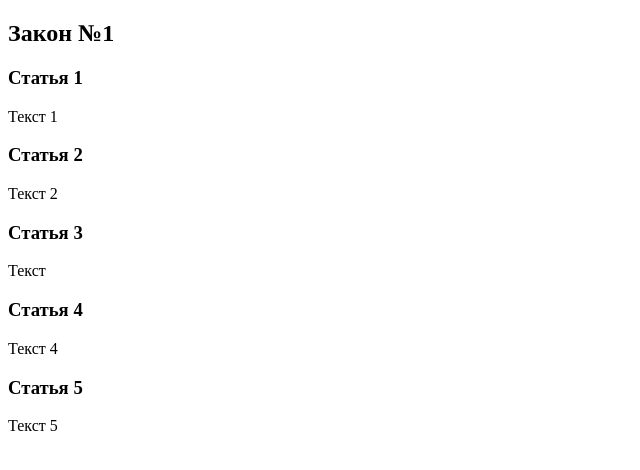
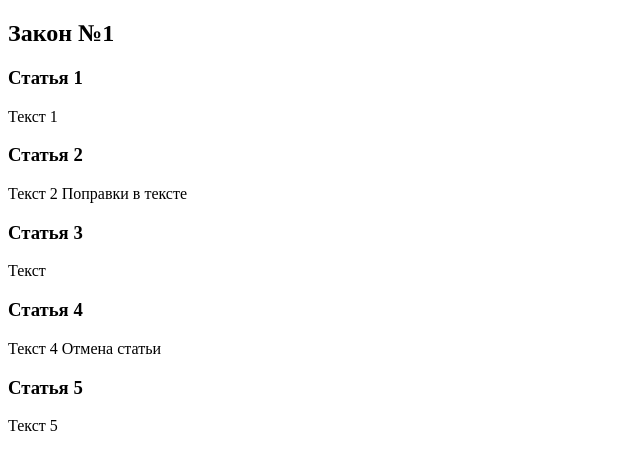
Before and after one commit to AlGr10/AlGr10, a plain HTML site: page index.html in a window 1280 px wide. Shown: the whole page, without its empty margins (0-640 px from the left). Drawn offline with Linux system fonts and the light colour scheme.

Commit message:
Отмена статьи

```diff
--- a/index.html
+++ b/index.html
@@ -11,11 +11,11 @@
       <h3>Статья 1</h3>
       Текст 1
       <h3>Статья 2</h3>
-      Текст 2
+      Текст 2 Поправки в тексте
       <h3>Статья 3</h3>
       Текст
       <h3>Статья 4</h3>
-      Текст 4
+      Текст 4 Отмена статьи
       <h3>Статья 5</h3>
       Текст 5
 </body>
```
